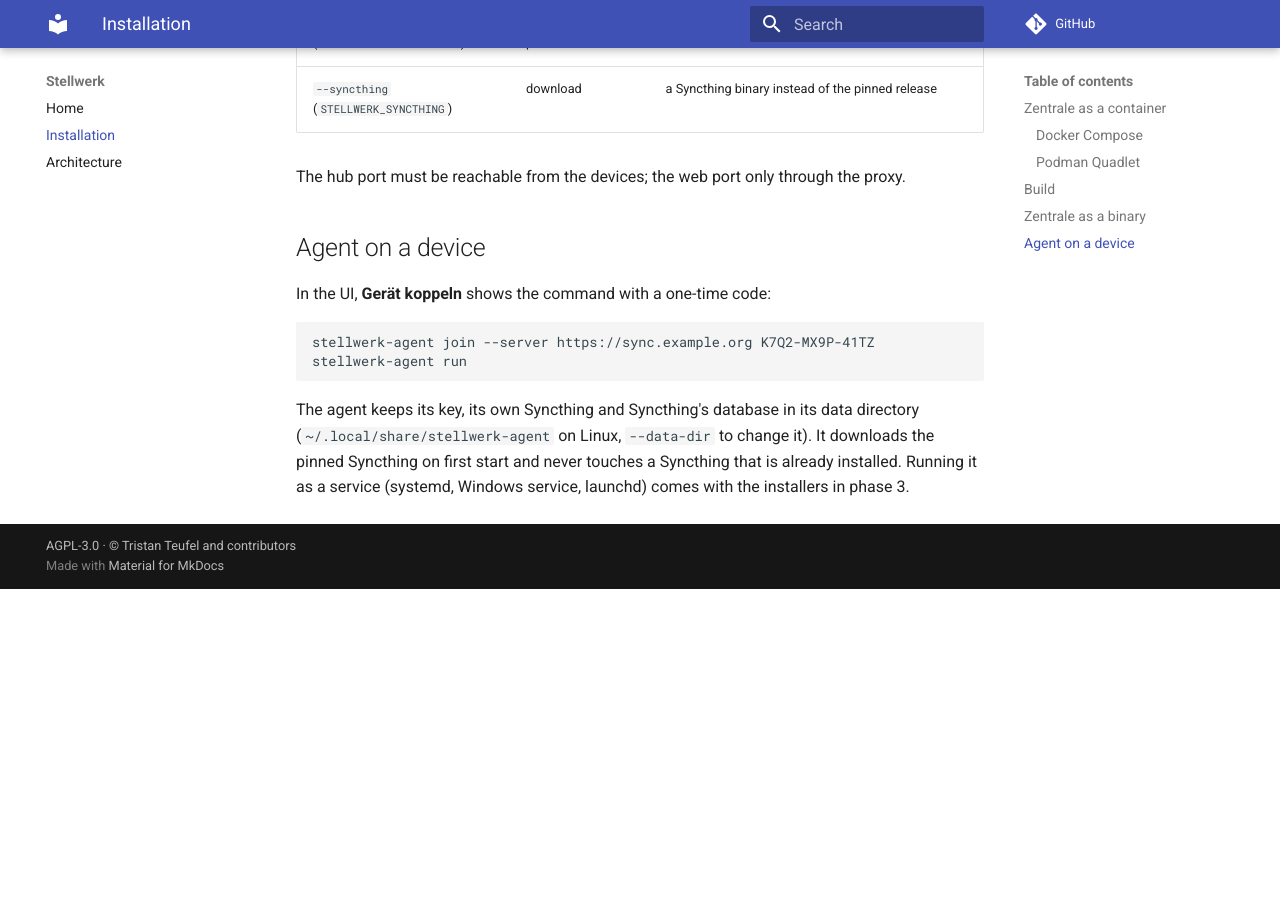
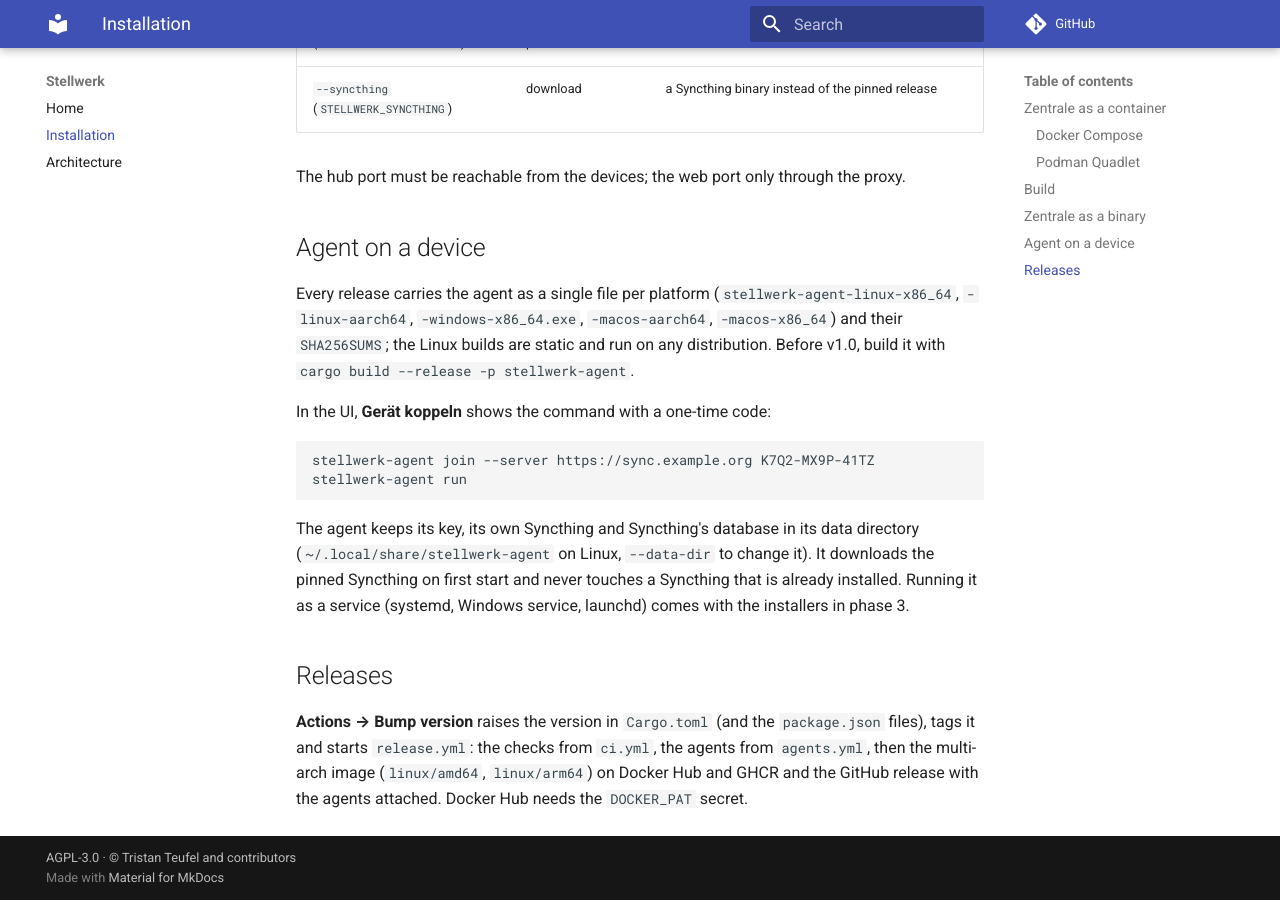
Before and after one commit to firsttris/stellwerk, an MkDocs documentation site: the page built from docs/installation.md, in a window 1280 px wide and 900 px high, scrolled down 2152 px. Built offline with MkDocs 1.6.1 and Material for MkDocs 9.7.7, drawn with Linux system fonts in a browser that asks for light colours; comment, search, counter and statistics services are not loaded; before the commit the page ends 2741 px from its top, so only the background shows below that.

Commit message:
Add release, bump and agent build workflows
- agents.yml builds the agent for Linux (x86_64, aarch64; static musl,
  cross-compiled with zig because aws-lc needs a musl C compiler),
  Windows and macOS (Apple Silicon, Intel), as the artifact "agents"
  with SHA256SUMS.
- release.yml on a tag vX.Y.Z: ci.yml, agents.yml, then
  firsttris/workflows docker-release (tristanteu/stellwerk, GHCR,
  version from Cargo.toml) with the agents attached to the release.
- bump.yml: the Bump version button, raising Cargo.toml and the
  package.json files.

Co-Authored-By: Claude Opus 5.5 <noreply@anthropic.com>
Claude-Session: https://claude.ai/code/session_01KnpbbcU6To8FwNp7G5jn6a

````diff
--- a/docs/installation.md
+++ b/docs/installation.md
@@ -98,6 +98,11 @@ The hub port must be reachable from the devices; the web port only through the p
 
 ## Agent on a device
 
+Every release carries the agent as a single file per platform (`stellwerk-agent-linux-x86_64`,
+`-linux-aarch64`, `-windows-x86_64.exe`, `-macos-aarch64`, `-macos-x86_64`) and their
+`SHA256SUMS`; the Linux builds are static and run on any distribution. Before v1.0, build it with
+`cargo build --release -p stellwerk-agent`.
+
 In the UI, **Gerät koppeln** shows the command with a one-time code:
 
 ```bash
@@ -109,3 +114,10 @@ The agent keeps its key, its own Syncthing and Syncthing's database in its data
 (`~/.local/share/stellwerk-agent` on Linux, `--data-dir` to change it). It downloads the pinned
 Syncthing on first start and never touches a Syncthing that is already installed. Running it as a
 service (systemd, Windows service, launchd) comes with the installers in phase 3.
+
+## Releases
+
+**Actions → Bump version** raises the version in `Cargo.toml` (and the `package.json` files), tags
+it and starts `release.yml`: the checks from `ci.yml`, the agents from `agents.yml`, then the
+multi-arch image (`linux/amd64`, `linux/arm64`) on Docker Hub and GHCR and the GitHub release with
+the agents attached. Docker Hub needs the `DOCKER_PAT` secret.
````
Also changed, not shown: 3 other files.
